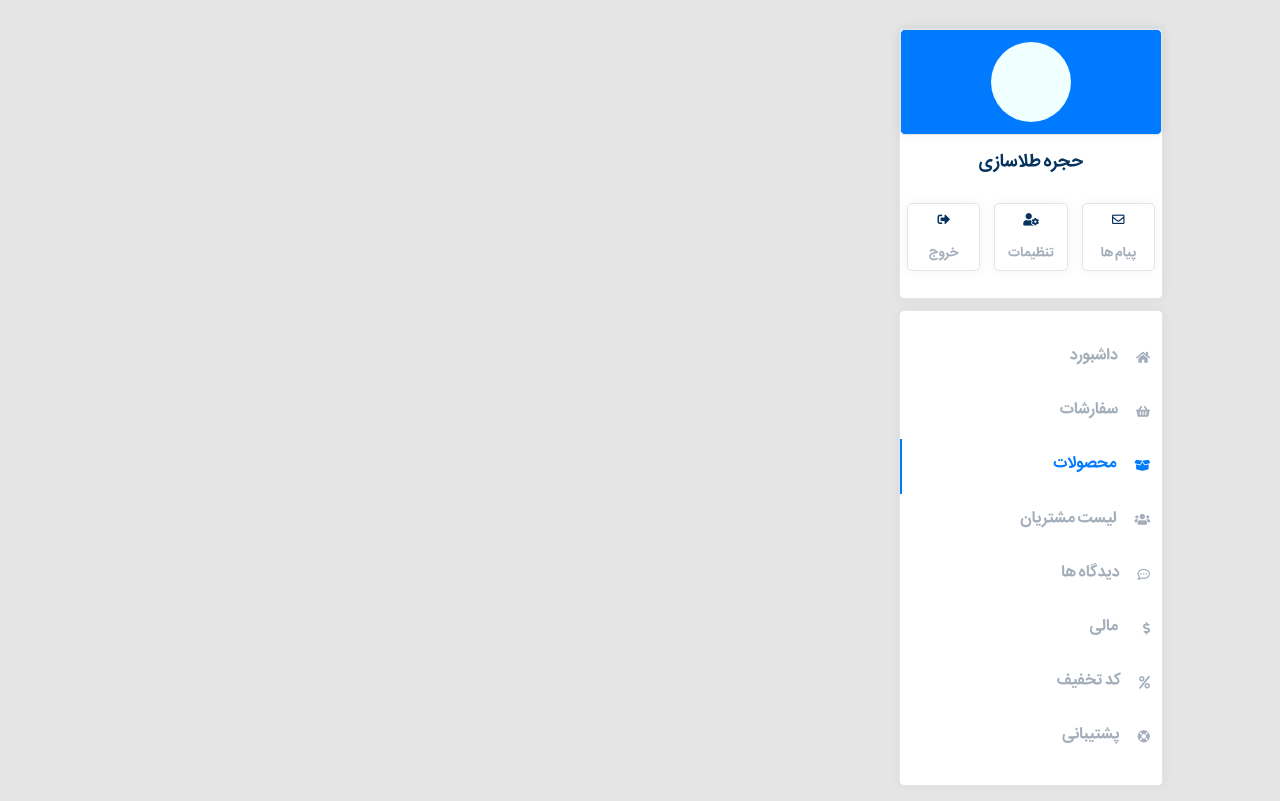
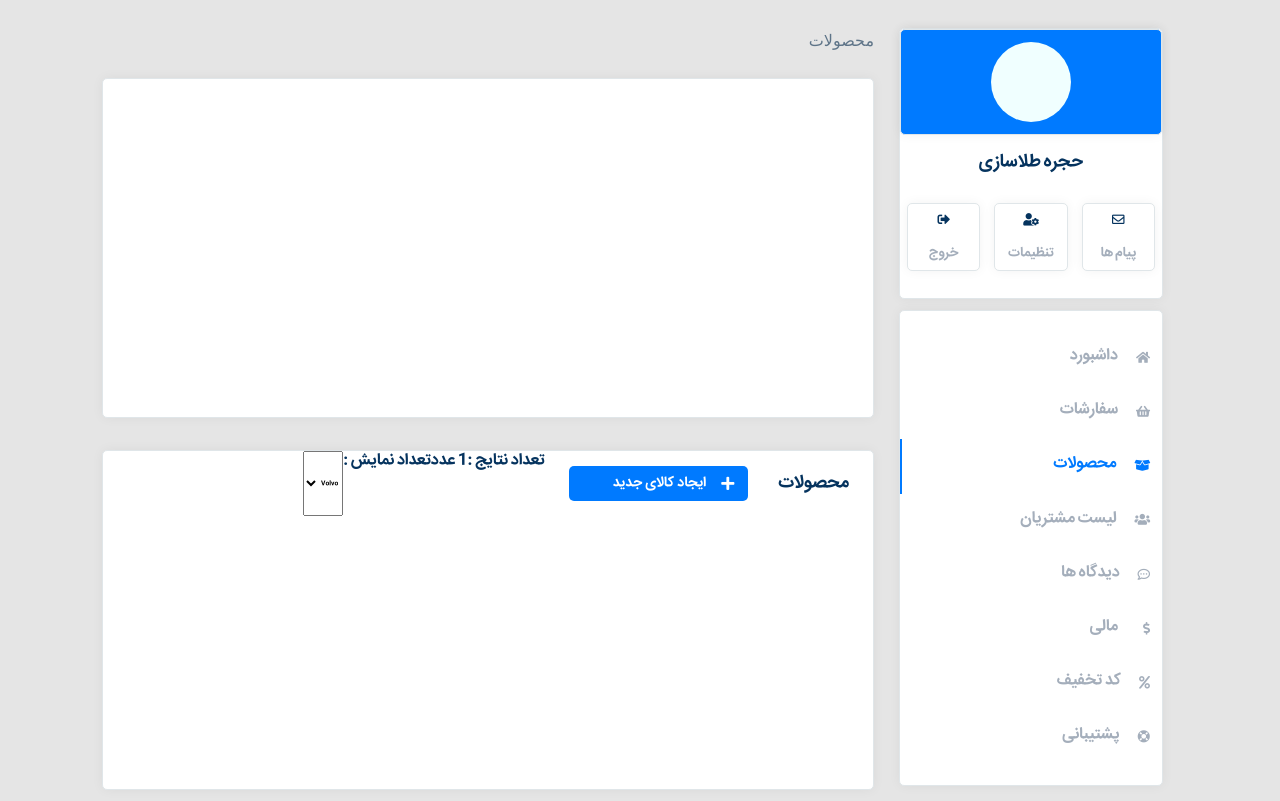
Before and after one commit to SeyedHassan-mahdavi/nakhll_client, a Next.js app: page /fp/product/list in a window 1280 px wide. Built offline with nearby package versions, Linux system fonts and the light colour scheme; a web font is replaced by a local one.

Commit message:
part 1--->product_descktop

```diff
--- a/pages/fp/product/list/index.jsx
+++ b/pages/fp/product/list/index.jsx
@@ -1,27 +1,26 @@
 // next libraries
 import Head from "next/head";
-import Link from 'next/link';
-import Image from 'next/image';
-import { useState } from 'react';
+import Link from "next/link";
+import Image from "next/image";
+import { useState } from "react";
 // components
-import useViewport from '../../../../component/viewPort';
-import MobileHeader from '../../../../component/mobileHeader';
-import CustomBadge from '../../../../component/Custom/customBadge';
-import CustomLabel from '../../../../component/Custom/customLabel';
-import GerenalModal from '../../../../component/generalModal';
-import Sort from '../../../../component/product/sort';
-import Edit from '../../../../component/product/edit';
+import useViewport from "../../../../component/viewPort";
+import MobileHeader from "../../../../component/mobileHeader";
+import CustomBadge from "../../../../component/Custom/customBadge";
+import CustomLabel from "../../../../component/Custom/customLabel";
+import GerenalModal from "../../../../component/generalModal";
+import Sort from "../../../../component/product/sort";
+import Edit from "../../../../component/product/edit";
 import MyLayout from "../../../../component/layout/Layout";
 
 // images
-import edit from '../../../../public/assets/image/productHeaderLink/edit.svg';
-import filter from '../../../../public/assets/image/productHeaderLink/filter.svg';
-import sort from '../../../../public/assets/image/productHeaderLink/sort.svg';
+import edit from "../../../../public/assets/image/productHeaderLink/edit.svg";
+import filter from "../../../../public/assets/image/productHeaderLink/filter.svg";
+import sort from "../../../../public/assets/image/productHeaderLink/sort.svg";
 // styles
 import styles from "../../../../styles/product/card.module.scss";
 
 const Card = () => {
-
   let [showModalSort, setShowModalSort] = useState(false);
   let [showModalEdit, setShowModalEdit] = useState(false);
   const { width } = useViewport();
@@ -103,9 +102,8 @@ const Card = () => {
   ];
   return (
     <>
-            {width < breakpoint &&
+      {width < breakpoint && (
         <div className={styles.wrapper}>
-
           <Head>
             <title>My page title</title>
             <link
@@ -121,20 +119,40 @@ const Card = () => {
           <div className={styles.product_header}>
             <Link href={`/fp/product/list/filter`}>
               <a className={styles.product_header_link}>
-                                <Image src={filter} alt="filter" className={styles.product_header_link_icon} />
+                <Image
+                  src={filter}
+                  alt="filter"
+                  className={styles.product_header_link_icon}
+                />
                 فیلتر
               </a>
             </Link>
-                        <span className={styles.product_header_link} onClick={() => {
-                            setShowModalSort(showModal => !showModal);
-                        }}>
-                            <Image src={sort} alt="sort" className={styles.product_header_link_icon} />
-                            ترتیب نمایش</span>
-                        <span className={styles.product_header_link} onClick={() => {
-                            setShowModalEdit(showModal => !showModal);
-                        }}>
-                            <Image src={edit} alt="edit" className={styles.product_header_link_icon} />
-                            ویرایش گروهی</span>
+            <span
+              className={styles.product_header_link}
+              onClick={() => {
+                setShowModalSort((showModal) => !showModal);
+              }}
+            >
+              <Image
+                src={sort}
+                alt="sort"
+                className={styles.product_header_link_icon}
+              />
+              ترتیب نمایش
+            </span>
+            <span
+              className={styles.product_header_link}
+              onClick={() => {
+                setShowModalEdit((showModal) => !showModal);
+              }}
+            >
+              <Image
+                src={edit}
+                alt="edit"
+                className={styles.product_header_link_icon}
+              />
+              ویرایش گروهی
+            </span>
           </div>
           {data.map((value, index) => {
             return (
@@ -172,23 +190,68 @@ const Card = () => {
                     backgroundColor="rgba(8, 147, 25, 0.15)"
                     customBadgeStyle={{
                       borderRadius: "3px",
-                                            padding: "2px 6px"
+                      padding: "2px 6px",
                     }}
                   />
                 </div>
               </div>
-                        )
+            );
           })}
-                    <div style={{ marginTop: '200px' }}></div>
-
+          <div style={{ marginTop: "200px" }}></div>
         </div>
-            }
-            <GerenalModal show={showModalSort} onClose={() => {
-                setShowModalSort(showModal => !showModal);
-            }} content={<Sort />} />
-            <GerenalModal show={showModalEdit} onClose={() => {
-                setShowModalEdit(showModal => !showModal);
-            }} content={<Edit />} />
+      )}
+      {!(width < breakpoint) && (
+        <>
+          <div className={styles.wrapperDes}>
+            <div dir="rtl" className={styles.part_top}>
+              <h1>محصولات</h1>
+              <div className={styles.part_top_main}></div>
+            </div>
+            <div dir="rtl" className={styles.part_bottom}>
+              <div className={styles.part_bottom_header}>
+                <div className={styles.right}>
+                  <h1>محصولات</h1>
+                  <button className={styles.btn}>
+                    <div className={styles.btn_in}>
+                      <span className="fas fa-plus"></span>
+                      <h1>ایجاد کالای جدید</h1>
+                    </div>
+                  </button>
+                </div>
+                <div className={styles.left}>
+                  <div>
+                    <h2>تعداد نتایج : </h2>
+                    <h2>1 عدد</h2>
+                  </div>
+                  <div>
+                    <h2>تعداد نمایش :</h2>
+                    <select name="cars" id="cars">
+                      <option value="volvo">Volvo</option>
+                      <option value="saab">Saab</option>
+                      <option value="opel">Opel</option>
+                      <option value="audi">Audi</option>
+                    </select>
+                  </div>
+                </div>
+              </div>
+            </div>
+          </div>
+        </>
+      )}
+      <GerenalModal
+        show={showModalSort}
+        onClose={() => {
+          setShowModalSort((showModal) => !showModal);
+        }}
+        content={<Sort />}
+      />
+      <GerenalModal
+        show={showModalEdit}
+        onClose={() => {
+          setShowModalEdit((showModal) => !showModal);
+        }}
+        content={<Edit />}
+      />
     </>
   );
 };
--- a/styles/product/card.module.scss
+++ b/styles/product/card.module.scss
@@ -1,15 +1,15 @@
-.wrapper{
+.wrapper {
     direction: rtl;
-  font-family: 'vazir';
+    font-family: "vazir";
     height: auto;
     color: #364254;
     padding-bottom: 500px !important;
-  .product_header{
+    .product_header {
         display: flex;
         align-items: center;
         justify-content: space-between;
-    background: #FFFFFF;
-    border: 1px solid #E0E6E9;
+        background: #ffffff;
+        border: 1px solid #e0e6e9;
         box-sizing: border-box;
         border-radius: 2px;
         margin: 0px 14px;
@@ -19,55 +19,55 @@
         padding: 12px;
         height: 43px;
         cursor: pointer;
-    .product_header_link{
+        .product_header_link {
             display: flex;
             justify-content: center;
             align-items: center;
             color: #364254;
-      .product_header_link_icon{
+            .product_header_link_icon {
                 margin: 0px 10px;
             }
         }
     }
-  .product_card{
+    .product_card {
         direction: rtl;
         margin: 0px 14px;
         margin-top: 11px;
-    background: #FFFFFF;
-    border: 1px solid #E0E6E9;
+        background: #ffffff;
+        border: 1px solid #e0e6e9;
         box-sizing: border-box;
         box-shadow: 0px 0px 12px rgba(0, 0, 0, 0.05);
         border-radius: 5px;
         padding: 9px;
         // first row
-    .first_row{
+        .first_row {
             display: flex;
             flex-direction: row;
             align-items: center;
             justify-content: space-between;
-      .product_name_wrapper{
+            .product_name_wrapper {
                 display: flex;
                 flex-direction: row;
                 align-items: center;
-        .name_product{
+                .name_product {
                     font-size: 4.3vw !important;
                 }
-        .image_product{
+                .image_product {
                     width: 45px;
                     height: 45px;
-          background: #C4C4C4;
+                    background: #c4c4c4;
                     margin-left: 10px;
                 }
             }
             // icon more
-      .icon_more{
+            .icon_more {
                 font-size: 5vw;
-        color: #5E7488;
+                color: #5e7488;
                 cursor: pointer;
             }
         }
         // second row
-    .second_row{
+        .second_row {
             display: flex;
             flex-direction: row;
             align-items: center;
@@ -75,17 +75,92 @@
             font-size: 3.7vw;
         }
         // third row
-    .third_row{
+        .third_row {
             display: flex;
             flex-direction: row;
             align-items: center;
             justify-content: space-between;
             padding-top: 20px;
             // icons
-      .icons{
+            .icons {
                 font-size: 3.7vw;
                 margin-left: 10px;
             }
         }
     }
 }
+
+.wrapperDes {
+    direction: rtl;
+    grid-column: 1/-1;
+    grid-row: 1/-1;
+    .part_top {
+        margin-top: 15px;
+        h1 {
+            color: #5e7488;
+            font-family: IRANSans;
+            font-style: normal;
+            font-weight: 500;
+            font-size: 16px;
+            line-height: 25px;
+        }
+        &_main {
+            margin-top: 25px;
+            background: #ffffff;
+            border: 1px solid #e0e6e9;
+            box-sizing: border-box;
+            box-shadow: 0px 0px 12px rgba(0, 0, 0, 0.05);
+            border-radius: 5px;
+            height: 340px;
+        }
+    }
+    .part_bottom {
+        background: #ffffff;
+        border-radius: 5px;
+        border: 1px solid #e0e6e9;
+        box-shadow: 0px 0px 12px rgba(0, 0, 0, 0.05);
+        box-sizing: border-box;
+        height: 340px;
+        margin-top: 32px;
+        &_header {
+            display: flex;
+            .right {
+                display: flex;
+                margin: 15px 24px;
+                h1 {
+                    align-self: center;
+                    margin-left: 30px;
+                }
+                .btn {
+                    background: #fff;
+                    background: #007aff;
+                    border: 0;
+                    border-radius: 5px;
+                    outline: 0;
+                    &_in {
+                        padding: 8px;
+                        display: flex;
+                        align-items: center;
+                        span {
+                            font-size: 15px;
+                            margin-left: 15px;
+                            color: #fff;
+                        }
+                        h1 {
+                            background: #007aff;
+                            border-radius: 5px;
+                            color: #fff;
+                            font-size: 14px;
+                        }
+                    }
+                }
+            }
+            .left {
+                display: flex;
+                div {
+                    display: flex;
+                }
+            }
+        }
+    }
+}
```
Lines whose indentation alone changed are shown as unchanged.
